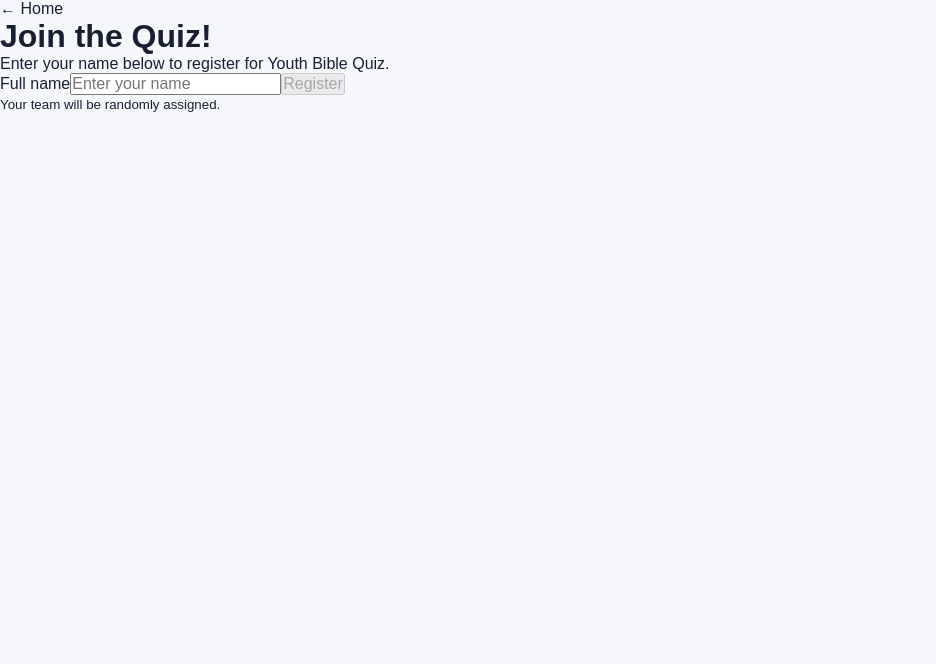
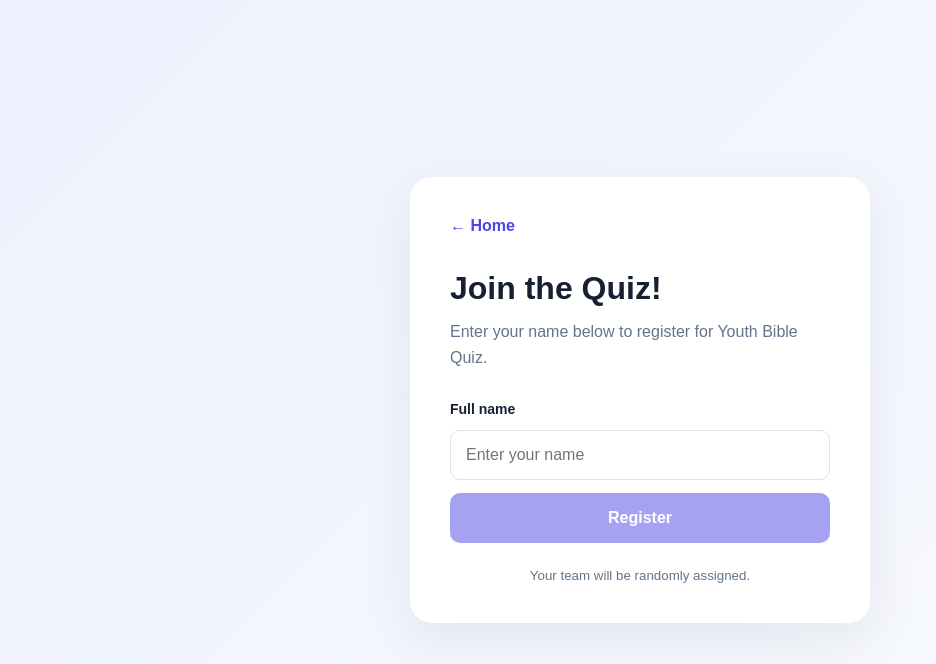
Before and after one commit to Dioon18333/youth-bible-quiz, a Next.js app: page /register in a window 1280 px wide. Shown: the top 664 px of the page, without its empty margins (0-936 px from the left). Built offline with nearby package versions, Linux system fonts and the light colour scheme.

Commit message:
Update globals.css

```diff
--- a/app/globals.css
+++ b/app/globals.css
@@ -124,3 +124,88 @@ a {
     margin-top: 110px;
   }
 }
+.register-page {
+  min-height: 100vh;
+  display: flex;
+  align-items: center;
+  justify-content: center;
+  padding: 20px;
+  background: linear-gradient(135deg, #eef2ff, #f8fafc);
+}
+
+.register-card {
+  width: 100%;
+  max-width: 460px;
+  padding: 40px;
+  border-radius: 22px;
+  background: white;
+  box-shadow: 0 15px 50px rgba(23, 32, 51, 0.08);
+}
+
+.back-link {
+  display: inline-block;
+  margin-bottom: 35px;
+  color: #4f46e5;
+  font-weight: bold;
+}
+
+.register-card h1 {
+  margin-bottom: 12px;
+  font-size: 32px;
+}
+
+.register-card > p {
+  margin-bottom: 30px;
+  color: #64748b;
+  line-height: 1.6;
+}
+
+.register-card form {
+  display: flex;
+  flex-direction: column;
+  gap: 13px;
+}
+
+.register-card label {
+  font-weight: bold;
+  font-size: 14px;
+}
+
+.register-card input {
+  width: 100%;
+  padding: 15px;
+  border: 1px solid #dbe1ea;
+  border-radius: 10px;
+  outline: none;
+}
+
+.register-card input:focus {
+  border-color: #4f46e5;
+}
+
+.register-card button {
+  padding: 16px;
+  border: none;
+  border-radius: 10px;
+  background: #4f46e5;
+  color: white;
+  font-weight: bold;
+}
+
+.register-card button:disabled {
+  opacity: 0.5;
+  cursor: not-allowed;
+}
+
+.register-card small {
+  display: block;
+  margin-top: 25px;
+  color: #64748b;
+  text-align: center;
+}
+
+@media (max-width: 480px) {
+  .register-card {
+    padding: 28px;
+  }
+}
```
